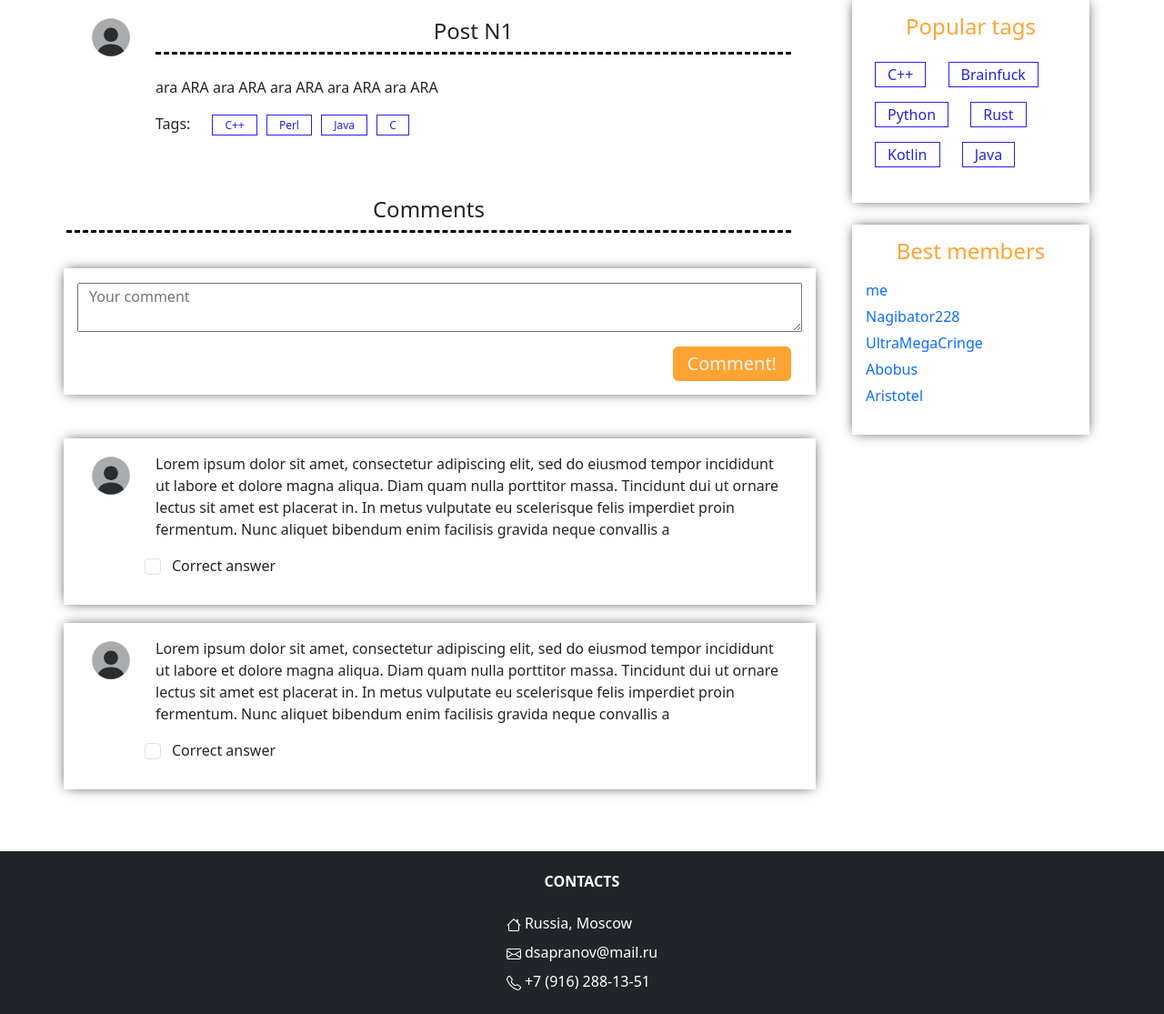
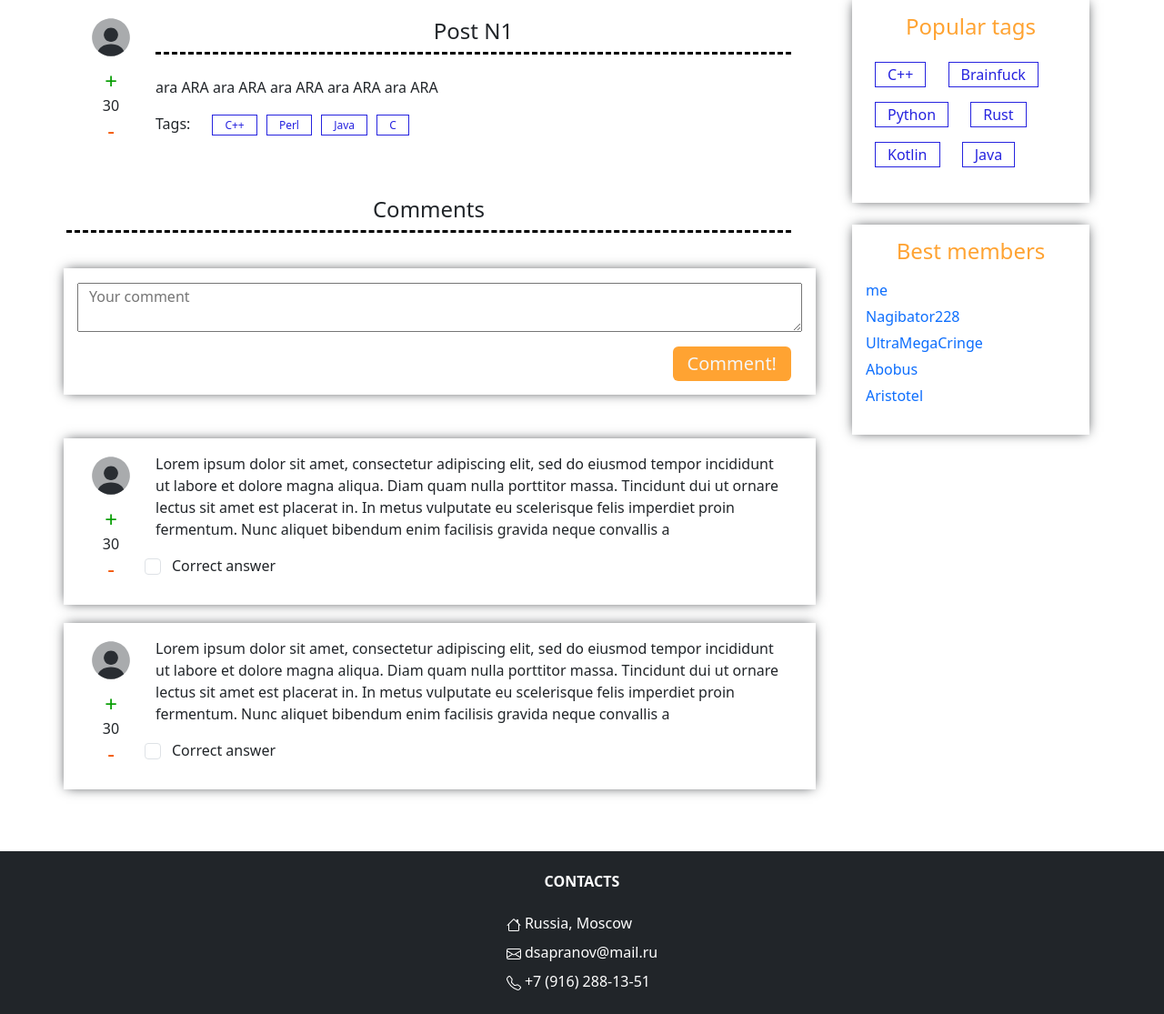
Before and after one commit to UserNameShouldBeHere/Web-1-sem, a Django app: page /post/1 in a window 1280 px wide. Shown: the part 122-1237 px from the top of the page at 91% size. Run offline with Django 4.2, Linux system fonts and the light colour scheme.

Commit message:
feat: add likes/dislikes

```diff
--- a/static/css/commonstyle.css
+++ b/static/css/commonstyle.css
@@ -43,6 +43,31 @@ body {
     color: var(--dark-orange);
 }
 /* /Header */
+
+.evaluat {
+    width: 30px;
+    height: 30px;
+    text-align: center;
+    line-height: 0px;
+    border: none;
+    background-color: transparent;
+}
+
+.evaluat-up {
+    color: #059d00;
+}
+
+.evaluat-down {
+    color: #f35500;
+}
+
+.evaluat-up:hover {
+    color: #046f00;
+}
+
+.evaluat-down:hover {
+    color: #9d3700;
+}
 
 /* Sidebar */
 .sidebar {
--- a/templates/index-tagged.html
+++ b/templates/index-tagged.html
@@ -19,6 +19,11 @@
             <div class="pl-3 pt-3 post row container-fluid">
                 <div class="col-auto">
                     <img class="profile-picture" src="{% static 'img/profile_picture_tmp.svg' %}">
+                    <div class="text-center mt-2">
+                        <input class="p-0 m-0 fs-4 evaluat evaluat-up" type="button" value="+">
+                        <p class="p-0 m-0">30</p>
+                        <input class="p-0 m-0 fs-4 evaluat evaluat-down" type="button" value="-">
+                    </div>
                 </div>
                 <div class="col">
                     <div class="post-text">
--- a/templates/index.html
+++ b/templates/index.html
@@ -22,6 +22,11 @@
             <div class="pl-3 pt-3 post row container-fluid">
                 <div class="col-auto">
                     <img class="profile-picture" src="{% static 'img/profile_picture_tmp.svg' %}">
+                    <div class="text-center mt-2">
+                        <input class="p-0 m-0 fs-4 evaluat evaluat-up" type="button" value="+">
+                        <p class="p-0 m-0">30</p>
+                        <input class="p-0 m-0 fs-4 evaluat evaluat-down" type="button" value="-">
+                    </div>
                 </div>
                 <div class="col">
                     <div class="post-text">
--- a/templates/post.html
+++ b/templates/post.html
@@ -16,6 +16,11 @@
         <div class="pl-3 pt-3 post row container-fluid">
             <div class="col-auto">
                 <img class="profile-picture" src="{% static 'img/profile_picture_tmp.svg' %}">
+                <div class="text-center mt-2">
+                    <input class="p-0 m-0 fs-4 evaluat evaluat-up" type="button" value="+">
+                    <p class="p-0 m-0">30</p>
+                    <input class="p-0 m-0 fs-4 evaluat evaluat-down" type="button" value="-">
+                </div>
             </div>
             <div class="col">
                 <div class="post-text">
@@ -53,6 +58,11 @@
         <div class="pl-3 pt-3 comment row container-fluid">
             <div class="col-auto">
                 <img class="profile-picture" src="{% static 'img/profile_picture_tmp.svg' %}">
+                <div class="text-center mt-2">
+                    <input class="p-0 m-0 fs-4 evaluat evaluat-up" type="button" value="+">
+                    <p class="p-0 m-0">30</p>
+                    <input class="p-0 m-0 fs-4 evaluat evaluat-down" type="button" value="-">
+                </div>
             </div>
             <div class="col">
                 <div class="post-text row">
@@ -71,6 +81,11 @@
         <div class="pl-3 pt-3 comment row container-fluid">
             <div class="col-auto">
                 <img class="profile-picture" src="{% static 'img/profile_picture_tmp.svg' %}">
+                <div class="text-center mt-2">
+                    <input class="p-0 m-0 fs-4 evaluat evaluat-up" type="button" value="+">
+                    <p class="p-0 m-0">30</p>
+                    <input class="p-0 m-0 fs-4 evaluat evaluat-down" type="button" value="-">
+                </div>
             </div>
             <div class="col">
                 <div class="post-text">
```
